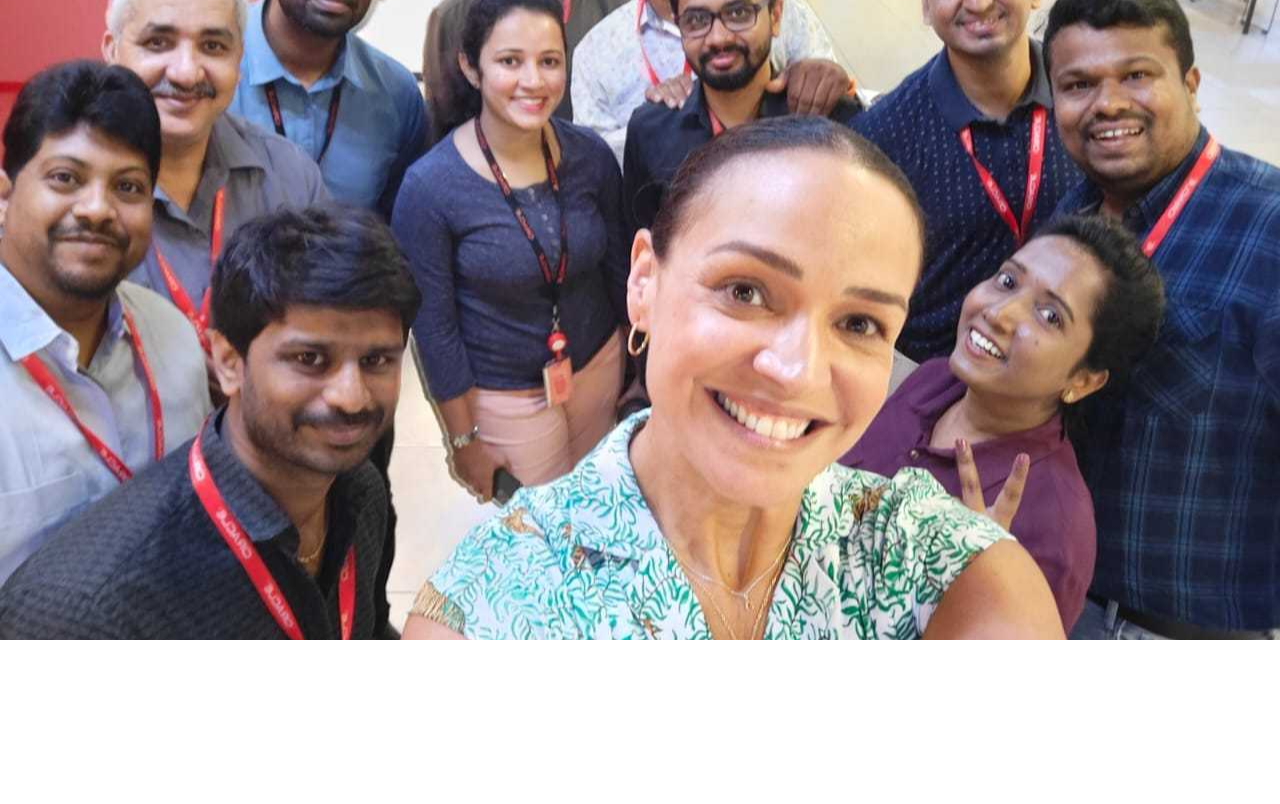
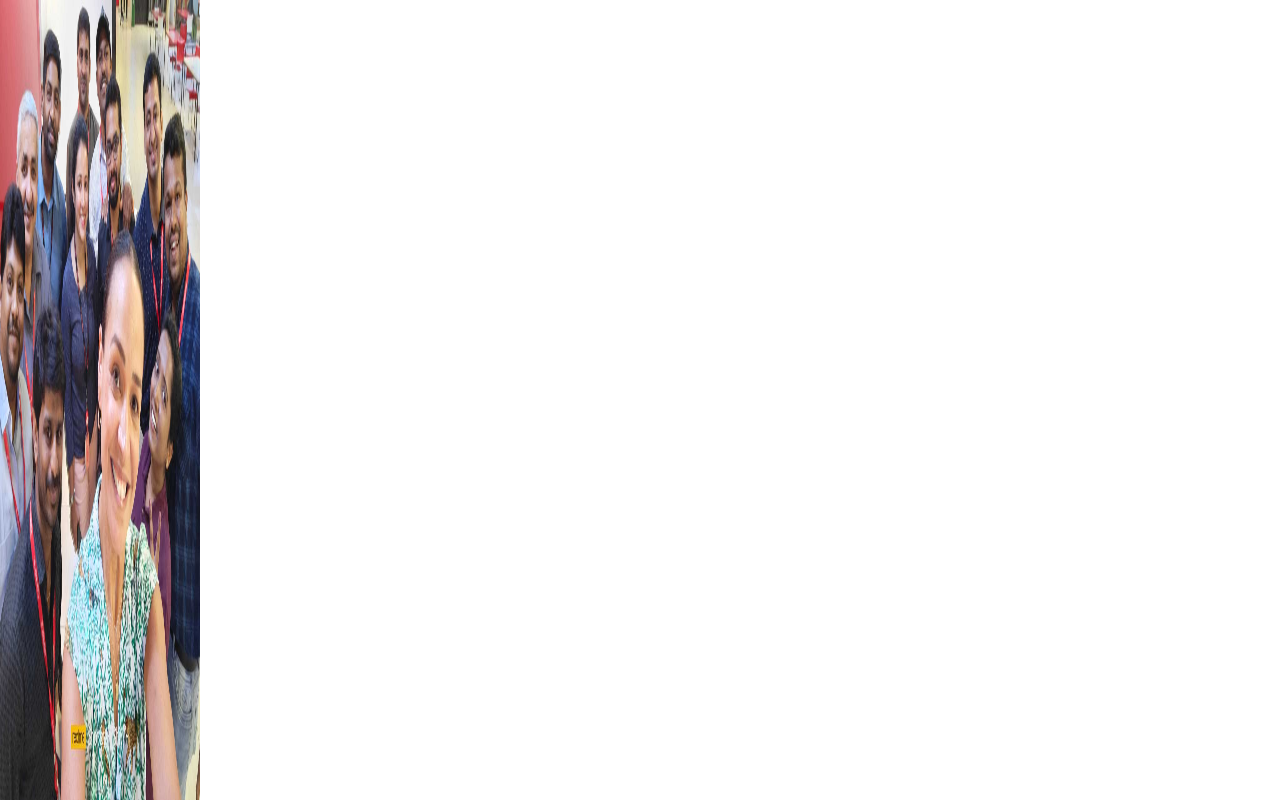
Before and after one commit to Supriya2007/picture7, a plain HTML site: page index.html in a window 1280 px wide. Drawn offline with Linux system fonts and the light colour scheme.

Commit message:
Update index.html

```diff
--- a/index.html
+++ b/index.html
@@ -20,8 +20,8 @@ body, html {
 </style>
 </head>
 <body>
+<img src="pic7.jpg" alt="Welcome 2023" width="200" height="800">
 
-<div class="bg-image"></div>
 
 </body>
 </html>
```
